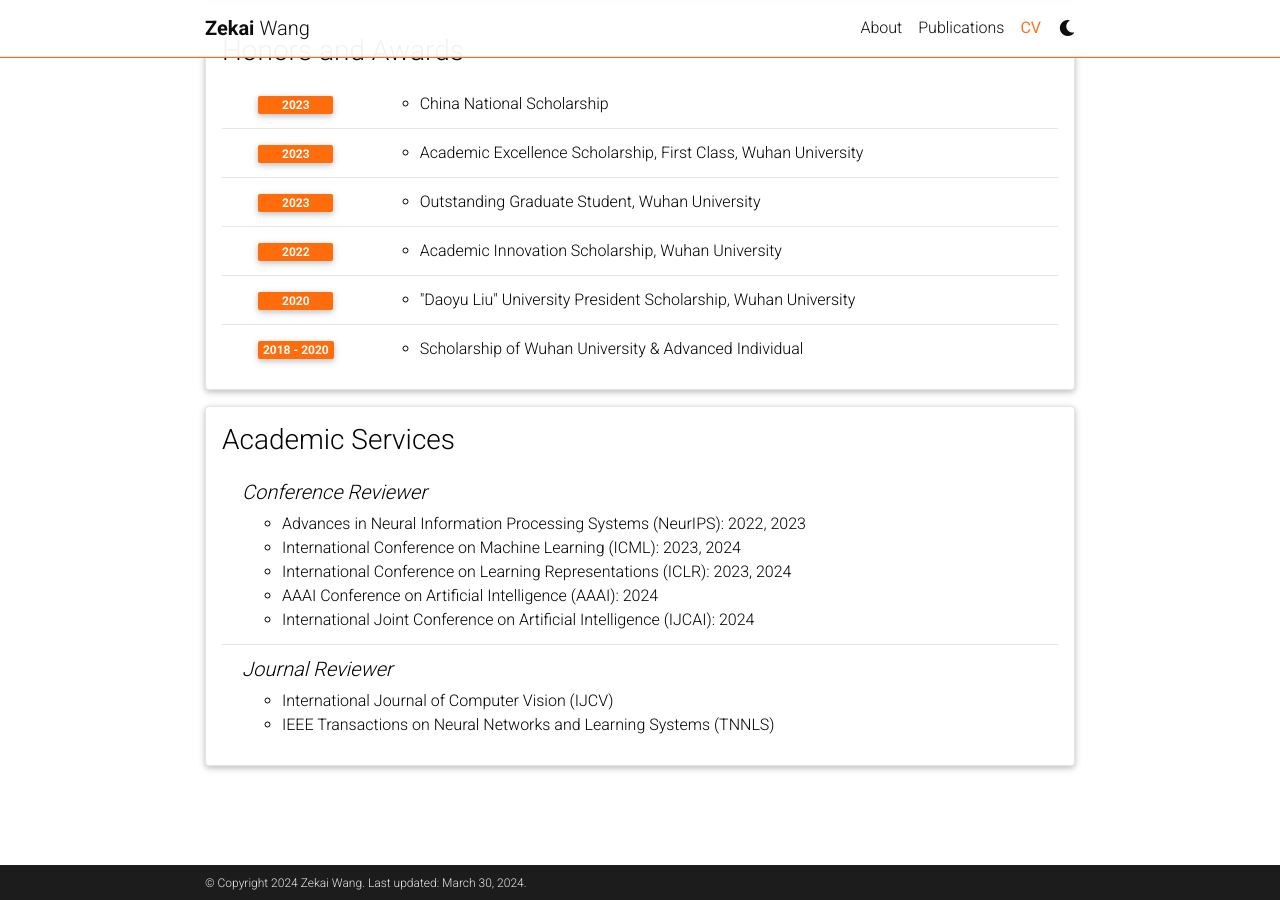
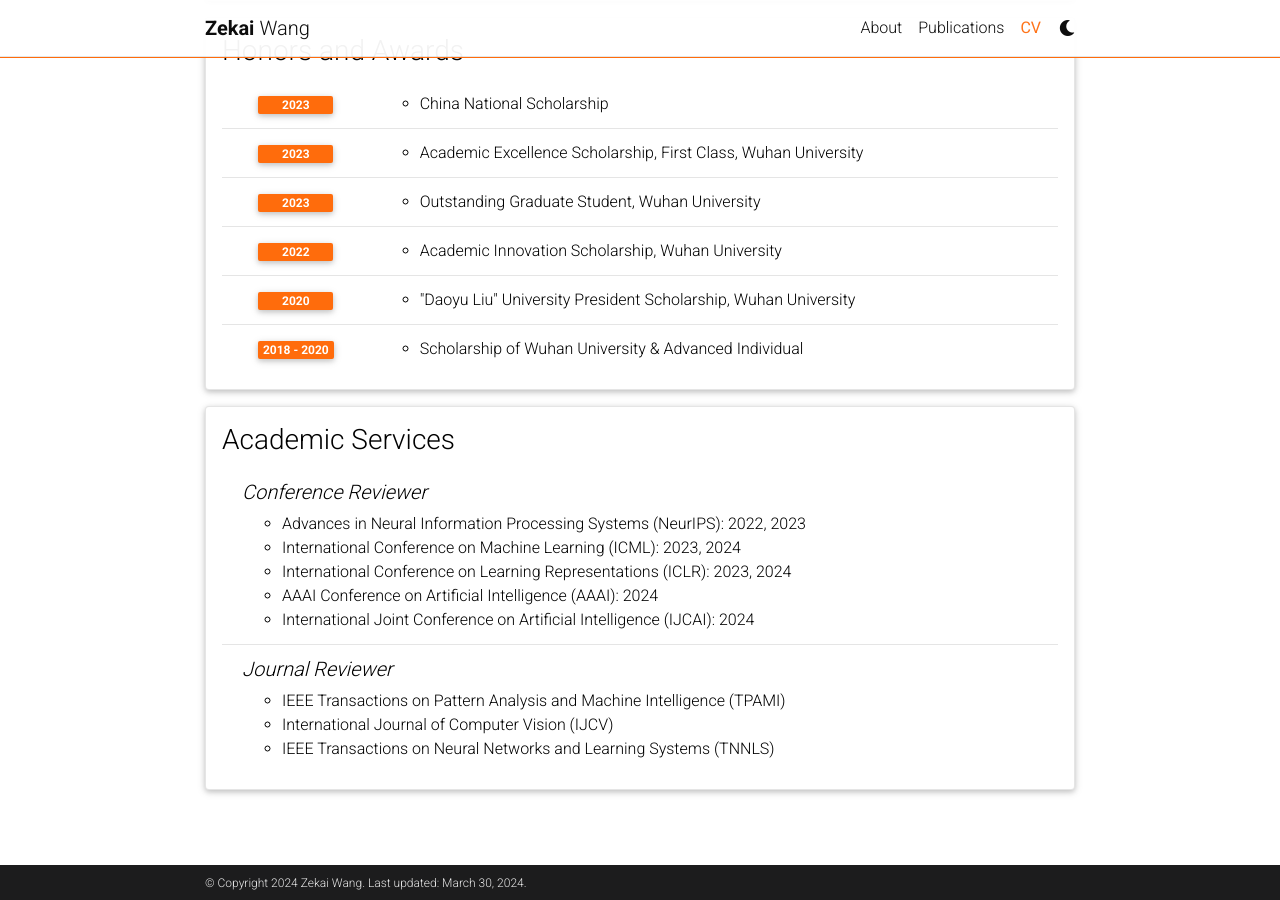
Before and after one commit to wzekai99/wzekai99.github.io, a Jekyll site: the page built from _pages/cv.md, in a window 1280 px wide and 900 px high, scrolled down 917 px. Built offline with Jekyll 4.4.1, drawn with Linux system fonts in a browser that asks for light colours; comment, search, counter and statistics services are not loaded; a style sheet for code colours, icons or effects is not loaded.

Commit message:
Update cv.yml

```diff
--- a/_data/cv.yml
+++ b/_data/cv.yml
@@ -74,5 +74,6 @@
 
     - title: Journal Reviewer
       items:
+        - IEEE Transactions on Pattern Analysis and Machine Intelligence (TPAMI)
         - International Journal of Computer Vision (IJCV)
         - IEEE Transactions on Neural Networks and Learning Systems (TNNLS)
```
